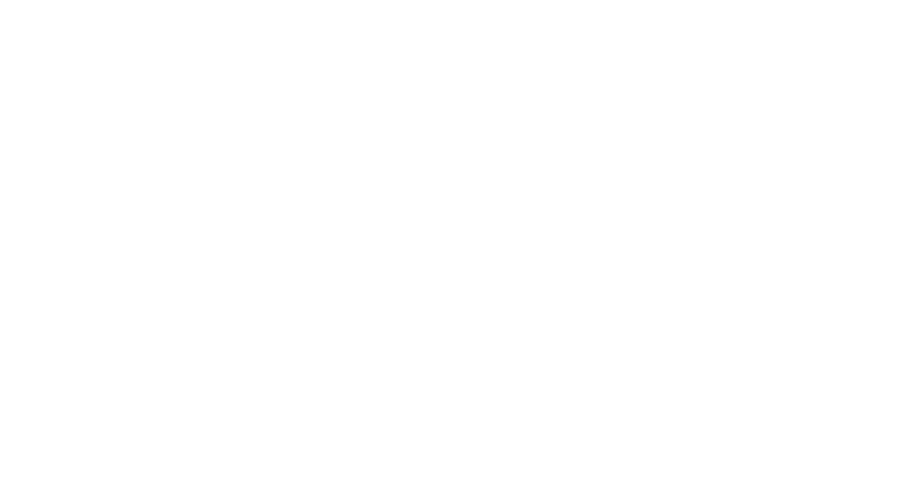
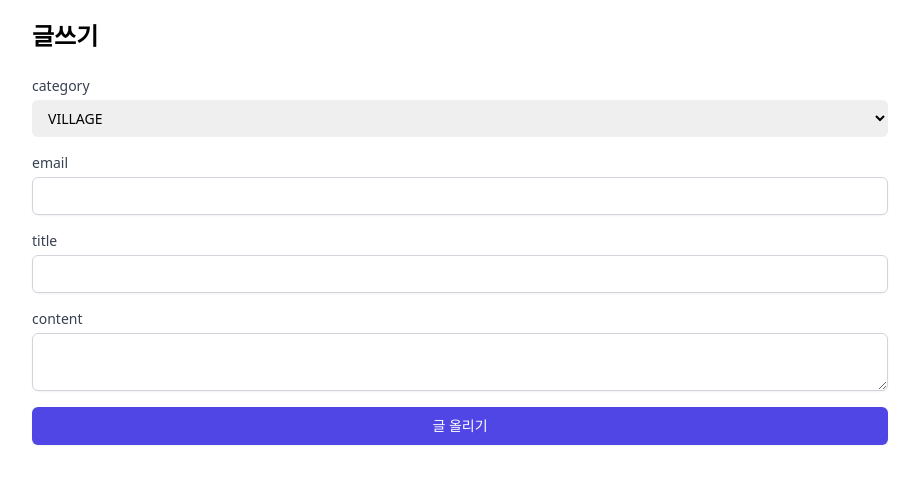
Before and after one commit to KJLBK/danum-react, a React (Vite) app: page /write in a window 1280 px wide. Before the commit this address had no page. Shown: the top 484 px of the page, without its empty margins (180-1099 px from the left). Built offline with nearby package versions, Linux system fonts and the light colour scheme.

Commit message:
feat: Implement write functionality and create board pages
Implemented the write functionality for creating new posts and added the necessary components for the board list and detail pages.

```diff
--- a/src/App.jsx
+++ b/src/App.jsx
@@ -3,6 +3,9 @@
 import Join from './pages/Join.jsx'
 import Login from './pages/Login.jsx'
 import Test from './pages/Test.jsx'
+import BoardList from './pages/BoardList.jsx'
+import BoardDetail from './pages/BoardDetail.jsx'
+import Write from './pages/Write.jsx'
 
 function App() {
 	return (
@@ -12,6 +15,10 @@
 				<Route path="join" element={<Join />} />
 				<Route path="login" element={<Login />} />
 				<Route path="fe-test" element={<Test />} />
+				{/* 게시판 */}
+				<Route path="board" element={<BoardList />} />
+				<Route path="board/:id" element={<BoardDetail />} />
+				<Route path="write" element={<Write />} />
 			</Routes>
 		</BrowserRouter>
 	)
--- /dev/null
+++ b/src/pages/BoardDetail.jsx
@@ -0,0 +1,11 @@
+// {POST [/board/count/{id}]}
+// {POST [/board/like/{id}]}
+// {GET [/board/view/{id}]}
+
+export default function BoardDetail() {
+	return (
+		<>
+			<div></div>
+		</>
+	)
+}
--- /dev/null
+++ b/src/pages/BoardList.jsx
@@ -0,0 +1,7 @@
+export default function BoardList() {
+	return (
+		<>
+			<div></div>
+		</>
+	)
+}
--- /dev/null
+++ b/src/pages/Write.jsx
@@ -0,0 +1,135 @@
+// {POST [/board/new]}
+// Methods: [POST]
+// Request Parameters: RequestBody: QuestionNewDto
+
+// email
+// title
+// content
+// category : VILLAGE, QUESTION
+
+// token : eyJhbGciOiJIUzI1NiJ9.eyJzdWIiOiJhQGEiLCJyb2xlIjpbeyJhdXRob3JpdHkiOiJVU0VSIn1dLCJleHAiOjIwMTYyNjIzNjJ9.eE_k0RPskhCzhQSkFywNOJjfvKmD0KZjcOkuxVDBnVo
+
+import axios from 'axios'
+import { useState } from 'react'
+import { Link } from 'react-router-dom'
+
+export default function Write() {
+	const [formData, setFormData] = useState({
+		email: '',
+		title: '',
+		content: '',
+		category: 'VILLAGE',
+	})
+
+	const handleChange = (e) => {
+		const { name, value } = e.target
+		setFormData((prevState) => ({
+			...prevState,
+			[name]: value,
+		}))
+	}
+
+	const handleSubmit = async (e) => {
+		e.preventDefault()
+		try {
+			const Token =
+				// 'eyJhbGciOiJIUzI1NiJ9.eyJzdWIiOiJhQGEiLCJyb2xlIjpbeyJhdXRob3JpdHkiOiJVU0VSIn1dLCJleHAiOjIwMTYyNjIzNjJ9.eE_k0RPskhCzhQSkFywNOJjfvKmD0KZjcOkuxVDBnVo'
+				'eyJhbGciOiJIUzI1NiJ9.eyJzdWIiOiJhQGEiLCJyb2xlIjpbeyJhdXRob3JpdHkiOiJVU0VSIn1dLCJleHAiOjIwMTYyNjIzNjJ9.azK0eQzXB-JhkBDdqCtf5xQQQOHUfWJ64cx-PA33Mig'
+			// localStorage.getItem('accessToken')
+			await axios.post('/board/new', formData, {
+				headers: {
+					Authorization: `Bearer ${Token}`,
+				},
+			})
+			alert('글이 성공적으로 등록되었습니다.')
+		} catch (error) {
+			console.error('글 등록 실패', error)
+			alert('글 등록에 실패했습니다.')
+		}
+	}
+
+	return (
+		<div className="max-w-4xl mx-auto p-5">
+			<h2 className="text-2xl font-bold mb-6">
+				<Link to="/">글쓰기</Link>
+			</h2>
+			<form className="space-y-4" onSubmit={handleSubmit}>
+				<div>
+					<label
+						htmlFor="category"
+						className="block text-sm font-medium text-gray-700"
+					>
+						category
+					</label>
+					<select
+						id="category"
+						name="category"
+						value={formData.category}
+						onChange={handleChange}
+						required
+						className="mt-1 block w-full pl-3 pr-10 py-2 text-base border-gray-300 focus:outline-none focus:ring-indigo-500 focus:border-indigo-500 sm:text-sm rounded-md"
+					>
+						<option value="VILLAGE">VILLAGE</option>
+						<option value="QUESTION">QUESTION</option>
+					</select>
+				</div>
+				<div>
+					<label
+						htmlFor="email"
+						className="block text-sm font-medium text-gray-700"
+					>
+						email
+					</label>
+					<input
+						type="email"
+						id="email"
+						name="email"
+						value={formData.email}
+						onChange={handleChange}
+						required
+						className="mt-1 block w-full px-3 py-2 border border-gray-300 rounded-md shadow-sm focus:outline-none focus:ring-indigo-500 focus:border-indigo-500 sm:text-sm"
+					/>
+				</div>
+				<div>
+					<label
+						htmlFor="title"
+						className="block text-sm font-medium text-gray-700"
+					>
+						title
+					</label>
+					<input
+						type="text"
+						id="title"
+						name="title"
+						value={formData.title}
+						onChange={handleChange}
+						required
+						className="mt-1 block w-full px-3 py-2 border border-gray-300 rounded-md shadow-sm focus:outline-none focus:ring-indigo-500 focus:border-indigo-500 sm:text-sm"
+					/>
+				</div>
+				<div>
+					<label
+						htmlFor="content"
+						className="block text-sm font-medium text-gray-700"
+					>
+						content
+					</label>
+					<textarea
+						id="content"
+						name="content"
+						value={formData.content}
+						onChange={handleChange}
+						required
+						className="mt-1 block w-full px-3 py-2 border border-gray-300 rounded-md shadow-sm focus:outline-none focus:ring-indigo-500 focus:border-indigo-500 sm:text-sm"
+					/>
+				</div>
+				<button
+					type="submit"
+					className="mt-4 w-full flex justify-center py-2 px-4 border border-transparent rounded-md shadow-sm text-sm font-medium text-white bg-indigo-600 hover:bg-indigo-700 focus:outline-none focus:ring-2 focus:ring-offset-2 focus:ring-indigo-500"
+				>
+					글 올리기
+				</button>
+			</form>
+		</div>
+	)
+}
```
